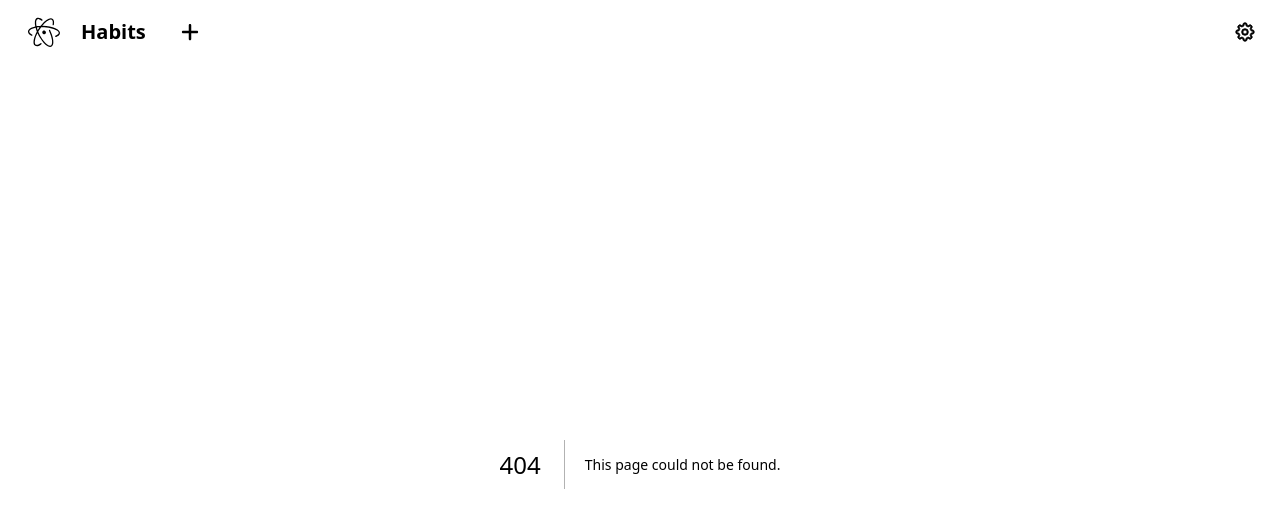
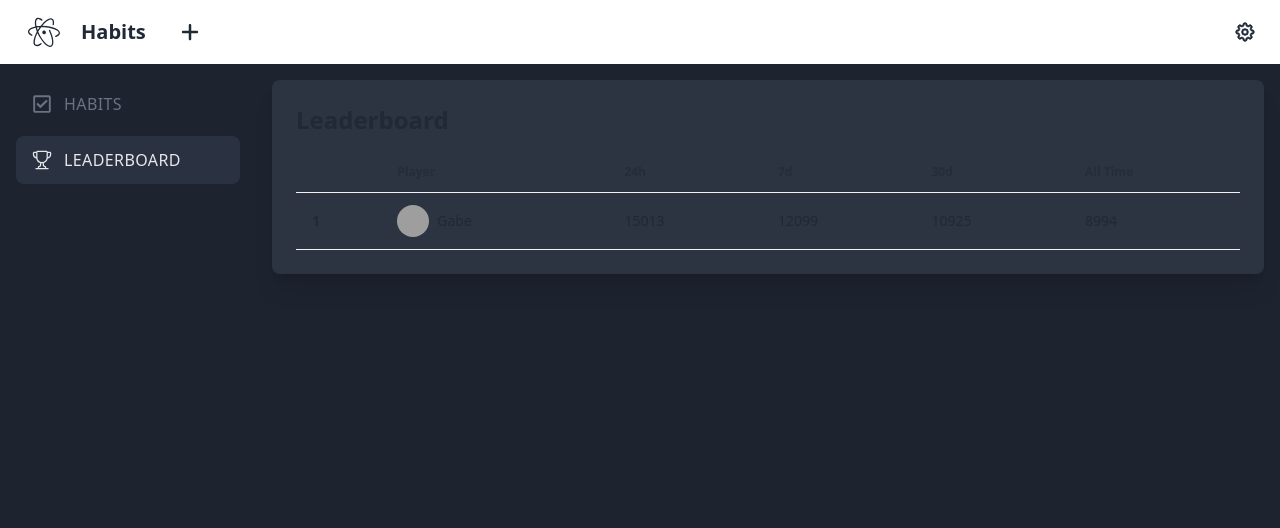
Before and after one commit to Adarsh-Raut/habits-aura, a Next.js app: page /leaderboard in a window 1280 px wide. Before the commit this address had no page. Shown: the top 528 px of the page. Built offline with nearby package versions, Linux system fonts and the light colour scheme; grey boxes are pictures that could not be loaded.

Commit message:
add leaderboard

```diff
--- /dev/null
+++ b/app/components/HabitServer.tsx
@@ -0,0 +1,2 @@
+
+}
--- /dev/null
+++ b/app/components/LeaderBoard.tsx
@@ -0,0 +1,46 @@
+import React from "react";
+
+const Leaderboard = ({ data }) => {
+  return (
+    <div className="bg-neutral shadow-xl p-6 rounded-lg">
+      <h2 className="text-2xl font-bold mb-4">Leaderboard</h2>
+      <div className="overflow-x-auto">
+        <table className="table table-compact w-full">
+          <thead>
+            <tr>
+              <th></th>
+              <th>Player</th>
+              <th>24h</th>
+              <th>7d</th>
+              <th>30d</th>
+              <th>All Time</th>
+            </tr>
+          </thead>
+          <tbody>
+            {data.map((player, index) => (
+              <tr key={index}>
+                <th>{index + 1}</th>
+                <td>
+                  <div className="flex items-center space-x-2">
+                    <div className="avatar">
+                      <div className="w-8 rounded-full">
+                        <img src={player.avatar} alt={player.name} />
+                      </div>
+                    </div>
+                    <span>{player.name}</span>
+                  </div>
+                </td>
+                <td>{player.stats["24h"]}</td>
+                <td>{player.stats["7d"]}</td>
+                <td>{player.stats["30d"]}</td>
+                <td>{player.stats["allTime"]}</td>
+              </tr>
+            ))}
+          </tbody>
+        </table>
+      </div>
+    </div>
+  );
+};
+
+export default Leaderboard;
--- a/app/components/Navbar.tsx
+++ b/app/components/Navbar.tsx
@@ -9,7 +9,9 @@ const Navbar = () => {
     <nav className="navbar bg-base-100">
       <div className="flex-1 px-4">
         <DiAtom className="h-10 w-10" />
-        <a className="btn btn-ghost normal-case text-xl">Habits</a>
+        <Link href="/" className="btn btn-ghost normal-case text-xl">
+          Habits
+        </Link>
         <Link href="/create" className="btn btn-ghost">
           <FaPlus className="h-5 w-5" />
         </Link>
--- a/app/components/Sidebar.tsx
+++ b/app/components/Sidebar.tsx
@@ -32,8 +32,8 @@ export default function Sidebar() {
             className={`
               flex items-center gap-3 px-4 py-3 rounded-lg
               ${
-                item.isActive
-                  ? "text-gray-200 hover:bg-gray-700/50"
+                pathname === item.path
+                  ? "text-gray-200 bg-gray-700/50"
                   : "text-gray-500 hover:bg-gray-700/30"
               }
               transition-colors
--- /dev/null
+++ b/app/leaderboard/page.tsx
@@ -0,0 +1,33 @@
+import React from "react";
+import Leaderboard from "../components/LeaderBoard";
+import Sidebar from "../components/Sidebar";
+
+type Props = {};
+
+const page = (props: Props) => {
+  return (
+    <main className="flex h-screen bg-[#1E2330]">
+      <Sidebar />
+      <div className="flex-1 flex flex-col overflow-hidden">
+        <div className="flex-1 overflow-auto p-4">
+          <Leaderboard
+            data={[
+              {
+                name: "Gabe",
+                avatar: "https://example.com/gabe.jpg",
+                stats: {
+                  "24h": 15013,
+                  "7d": 12099,
+                  "30d": 10925,
+                  allTime: 8994,
+                },
+              },
+            ]}
+          />
+        </div>
+      </div>
+    </main>
+  );
+};
+
+export default page;
```
